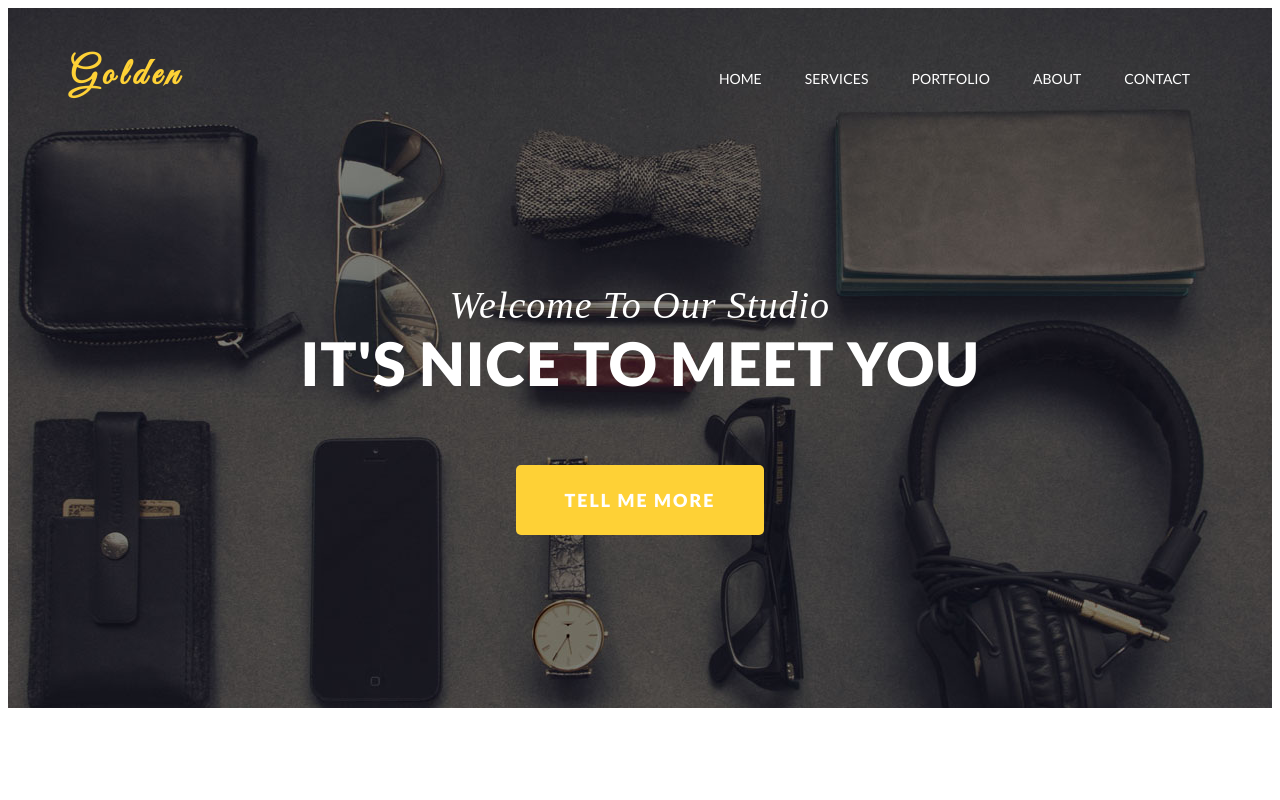
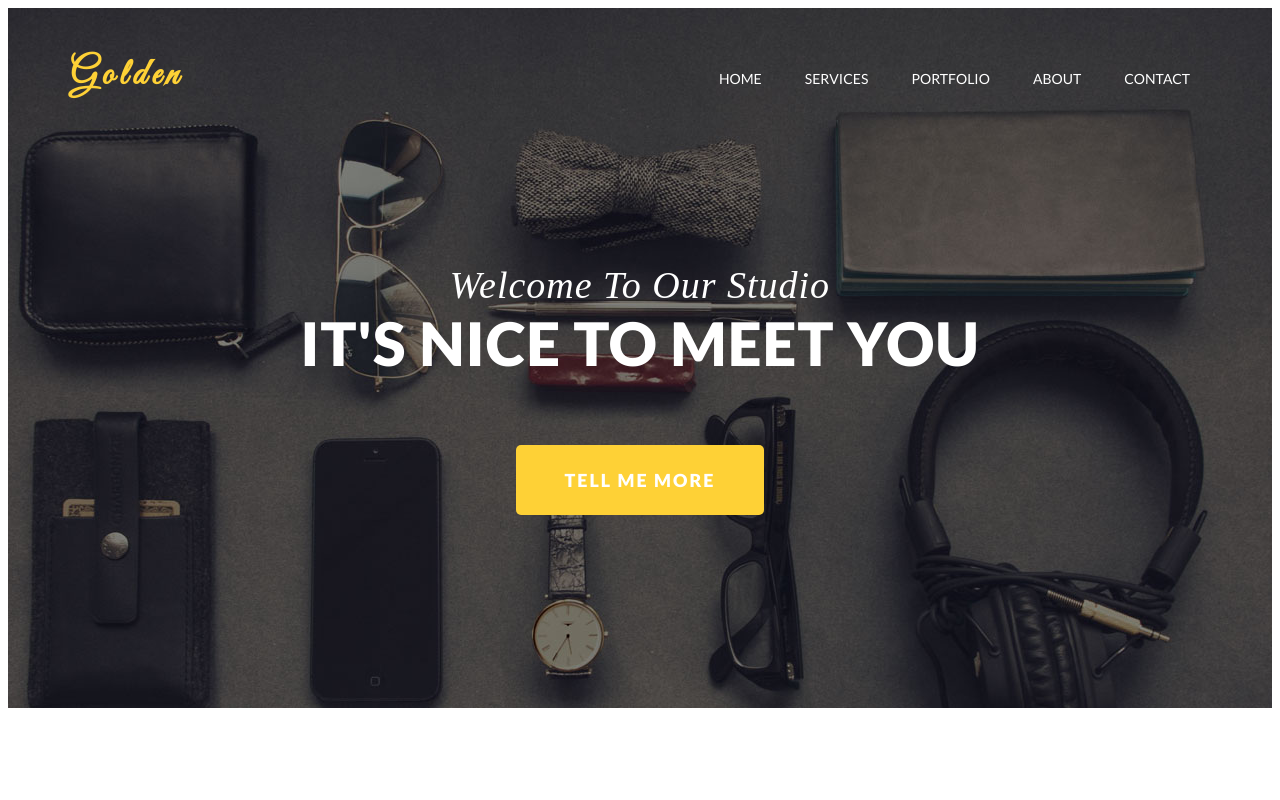
Before and after one commit to Qenick/golden, a website: page index.html in a window 1280 px wide. Shown: the top 800 px of the page. Drawn offline with Linux system fonts and the light colour scheme; a web font is replaced by a local one.

Commit message:
Add header fix for ipad pro

```diff
--- a/sass/style.scss
+++ b/sass/style.scss
@@ -24,7 +24,7 @@ header {
     height: 700px;
 
     .container {
-        height: 80vh;
+        height: 600px;
         display: flex;
         flex-direction: column;
     }
```
Also changed, not shown: index.html (+2 -1 lines), css/style.css, 1 other file.
